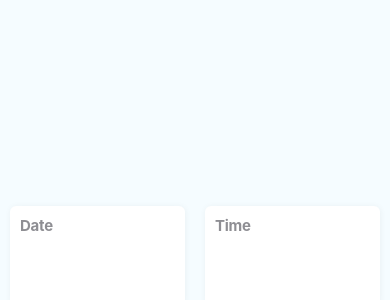
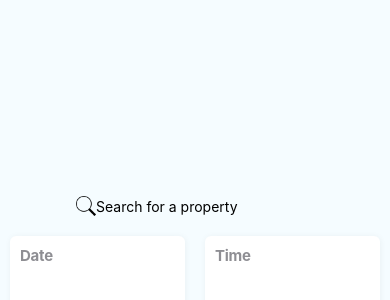
Before and after one commit to Bony5690/Components, a React Native app in the folder components/: screen / in a window 390 px wide. Shown: the part 166-466 px from the top of the page. Built offline with nearby package versions, Linux system fonts and the light colour scheme.

Commit message:
add search input component

```diff
--- a/components/App.js
+++ b/components/App.js
@@ -1,13 +1,19 @@
 import React, {Component} from 'react';
 import {Platform, StyleSheet, Text, View} from 'react-native';
 import DateTime from './Components/DatePicker';
-
+import Input from './Components/Input/Input';
 
 export default class App extends Component {
   render() {
     return (
       <View style={styles.container}>
-       <DateTime/>
+         <Input
+         imageStyle={{width: 20, height: 20}}
+         source={require('./Components/Input/Assets/search.png')}
+        value='Search for a property'
+         placeholderTextColor="#FFFFFF"
+         />
+         <DateTime/>
       </View>
     );
   }
@@ -18,15 +24,5 @@ const styles = StyleSheet.create({
     flex: 1,
     justifyContent: 'center',
     backgroundColor: '#F5FCFF',
-  },
-  welcome: {
-    fontSize: 20,
-    textAlign: 'center',
-    margin: 10,
-  },
-  instructions: {
-    textAlign: 'center',
-    color: '#333333',
-    marginBottom: 5,
-  },
+  }
 });
--- a/components/Components/DatePicker.js
+++ b/components/Components/DatePicker.js
@@ -16,8 +16,6 @@ export default class DateTime extends Component {
       isTimePickerVisible: false
 
     };
-
-
   }
 
   showOrHideTime = (timeType, val) => {
--- /dev/null
+++ b/components/Components/Input/Input.js
@@ -0,0 +1,22 @@
+import React from 'react';
+import { View,  TextInput, Image } from 'react-native';
+
+const Input = (props) => {
+    return (
+        <View style={{ justifyContent: 'center', alignItems: 'center', margin: 20 }}>
+            <View style={{ flexDirection: 'row' }}>
+                <Image
+                    style={props.imageStyle}
+                    source={props.source} />
+                <TextInput
+                        value={props.value}
+                    placeholderTextColor={props.placeholderTextColor}
+                    placeholder={props.placeholder} />
+            </View>
+        </View>
+
+    )
+
+}
+
+export default Input;
```
Also changed, not shown: components/Components/Input/Assets/search.png (added).
